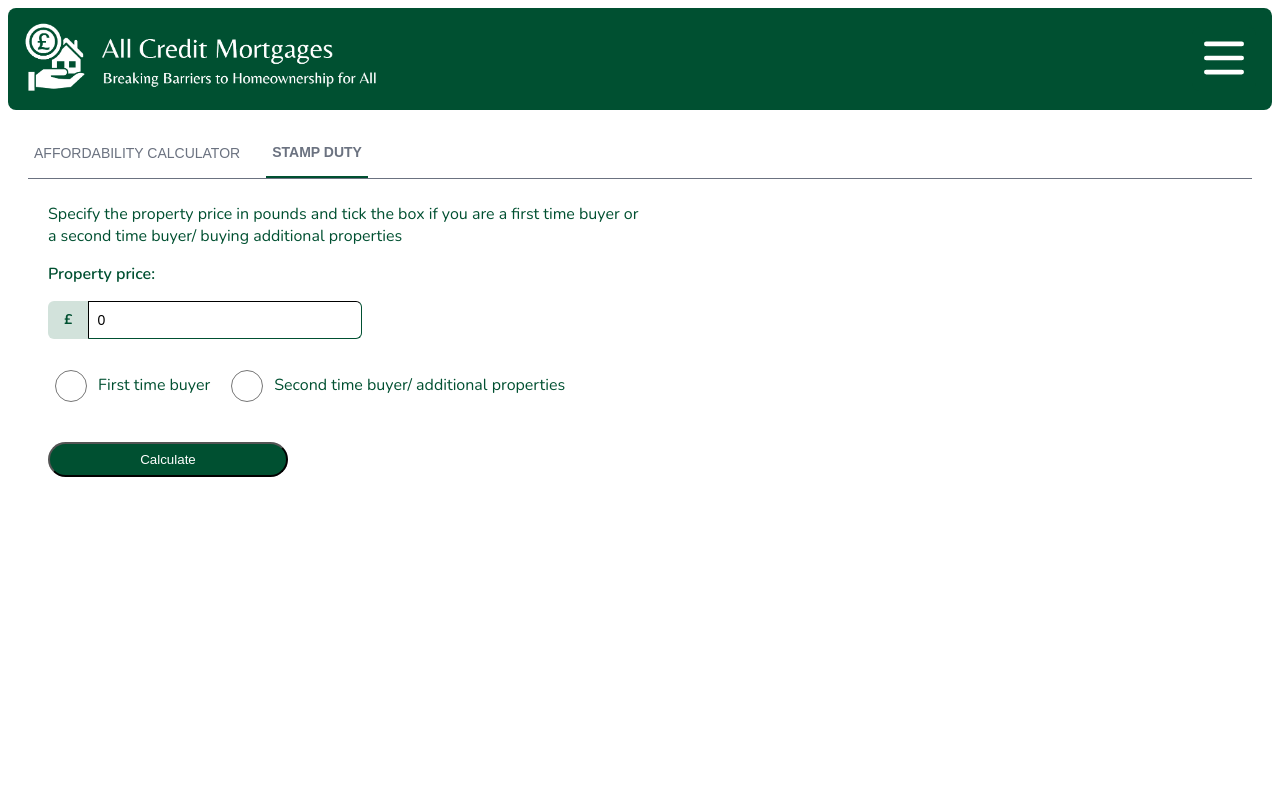
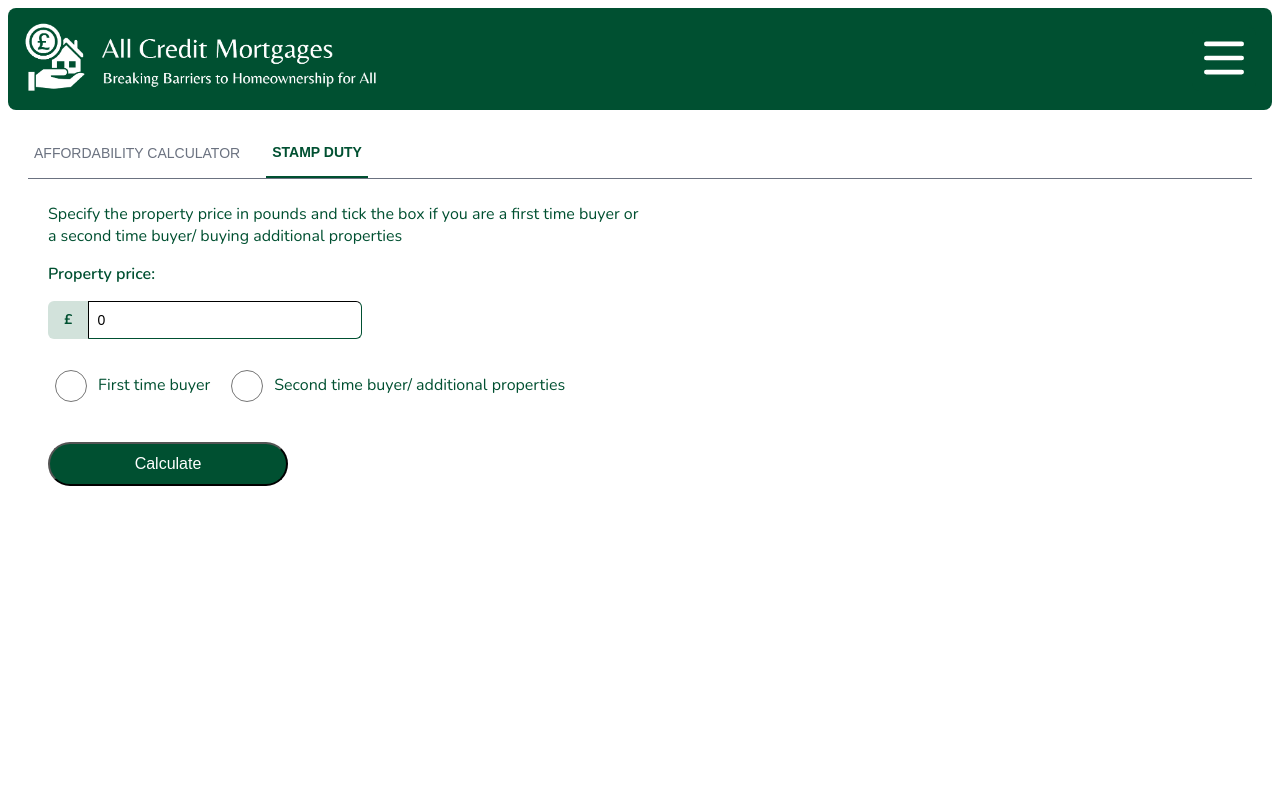
Before and after one commit to math121/tamil-mortgages, a React (Vite) app: page /stampDutyCalculator in a window 1280 px wide. Shown: the top 800 px of the page. Built offline with nearby package versions, Linux system fonts and the light colour scheme; the HTML template or start-up script is replaced by a standard one; a web font is replaced by a local one.

Commit message:
Fix text size on calculate buttons, and text color for calculator tabs

```diff
--- a/src/components/AffordabilityCalc.tsx
+++ b/src/components/AffordabilityCalc.tsx
@@ -186,7 +186,7 @@ export const AffordabilityCalc = () => {
 
         <button
           type="submit"
-          className="p-2 w-48 rounded-full text-white bg-dark-green cursor-pointer hover:bg-light-green sm:w-60 block mt-10"
+          className="p-2 w-48 rounded-full text-white text-base bg-dark-green cursor-pointer hover:bg-light-green sm:w-60 block mt-10"
         >
           Calculate
         </button>
--- a/src/components/StampDutyCalculator.tsx
+++ b/src/components/StampDutyCalculator.tsx
@@ -104,7 +104,7 @@ export const StampDutyCalculator = () => {
 
         <button
           type="submit"
-          className="p-2 w-48 rounded-full text-white bg-dark-green cursor-pointer hover:bg-light-green sm:w-60 mt-10"
+          className="p-2 w-48 rounded-full text-white text-base bg-dark-green cursor-pointer hover:bg-light-green sm:w-60 mt-10"
         >
           Calculate
         </button>
--- a/src/pages/CalculatorsPage.tsx
+++ b/src/pages/CalculatorsPage.tsx
@@ -11,10 +11,10 @@ export const CalculatorsPage = () => {
         role="tablist"
       >
         <button
-          className={`pb-3.5 pt-4 text-sm uppercase border-0 bg-white text-gray-500 hover:text-dark-green  ${
+          className={`pb-3.5 pt-4 text-sm uppercase border-0 bg-white hover:text-dark-green  ${
             location.pathname === "/affordabilityCalculator"
               ? "text-dark-green font-bold border-solid border-b-2 border-dark-green"
-              : ""
+              : "text-gray-500"
           } `}
           onClick={() => {
             navigate({ to: "/affordabilityCalculator" });
@@ -23,10 +23,10 @@ export const CalculatorsPage = () => {
           Affordability calculator
         </button>
         <button
-          className={`pb-3.5 pt-4 text-sm uppercase border-0 bg-white text-gray-500 hover:text-dark-green  ${
+          className={`pb-3.5 pt-4 text-sm uppercase border-0 bg-white hover:text-dark-green  ${
             location.pathname === "/stampDutyCalculator"
               ? "text-dark-green font-bold border-solid border-b-2 border-dark-green"
-              : ""
+              : "text-gray-500"
           } `}
           onClick={() => {
             navigate({ to: "/stampDutyCalculator" });
```
